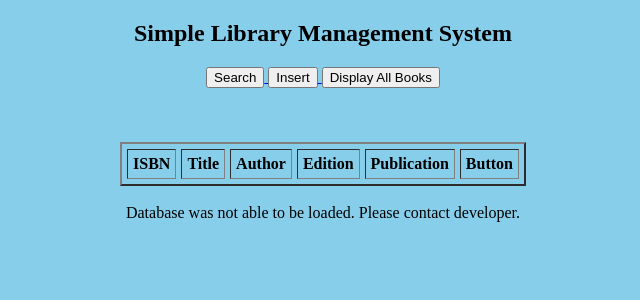
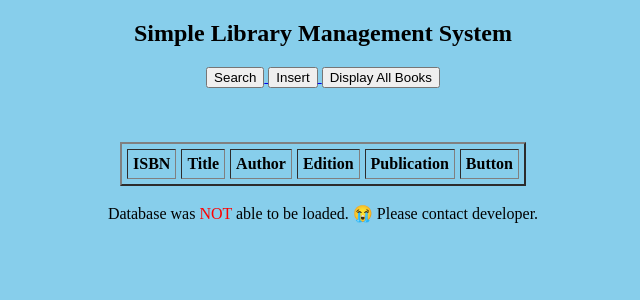
Before and after one commit to josueal1/library-mgmt-system, a Flask app: page /books in a window 1280 px wide. Shown: the top 300 px of the page, without its empty margins (317-957 px from the left). Run offline with Flask 2, Linux system fonts and the light colour scheme; lists and menus that the app fills with data are empty; some libraries are stand-ins or nearby versions.

Commit message:
style(display.html): Add color and emoji to user messages

```diff
--- a/templates/display.html
+++ b/templates/display.html
@@ -37,9 +37,9 @@
 
 <br>
 {% if db == {} %}
-	<center> No books found in the library </center>
+	<center> No books found in the library. Please insert books! 😃 </center>
 {% elif not db  %}
-	<center> Database was not able to be loaded. Please contact developer. </center>
+	<center> Database was <text style="color: red;"> NOT</text> able to be loaded. 😭 Please contact developer. </center>
 {% endif %}
 
 <script>
```
